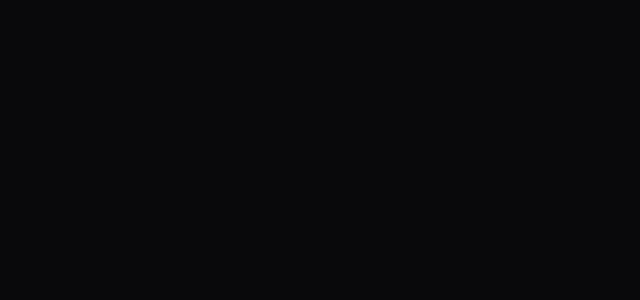
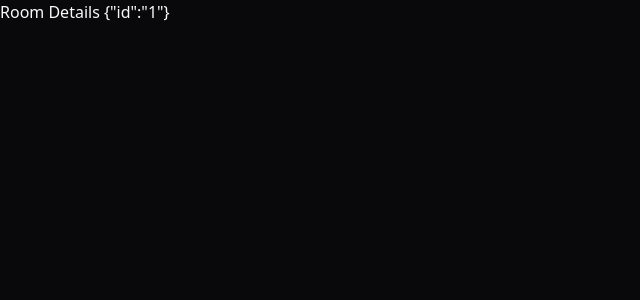
Before and after one commit to gabrielpriegoo/letmeask-agents, a React (Vite) app in the folder client/: page /room/1 in a window 1280 px wide. Before the commit this address had no page. Shown: the top 300 px of the page, without its empty margins (0-640 px from the left). Built offline with nearby package versions, Linux system fonts and the light colour scheme.

Commit message:
feat: :sparkles: update room routing and enhance room list with links

```diff
--- a/client/src/app.tsx
+++ b/client/src/app.tsx
@@ -1,7 +1,7 @@
+import { QueryClient, QueryClientProvider } from "@tanstack/react-query";
 import { BrowserRouter, Route, Routes } from "react-router-dom";
 import { CreateRoom } from "./pages/create-room";
 import { Room } from "./pages/room";
-import { QueryClient, QueryClientProvider } from "@tanstack/react-query";
 
 const queryClient = new QueryClient();
 
@@ -11,7 +11,7 @@ export const App = () => {
       <BrowserRouter>
         <Routes>
           <Route element={<CreateRoom />} index />
-          <Route element={<Room />} path="/room" />
+          <Route element={<Room />} path="/room/:id" />
         </Routes>
       </BrowserRouter>
     </QueryClientProvider>
--- a/client/src/pages/create-room.tsx
+++ b/client/src/pages/create-room.tsx
@@ -22,8 +22,8 @@ export const CreateRoom = () => {
       <div>{isLoading && <p>Carregando...</p>}</div>
       <div>
         {data?.map((room) => (
-          <div key={room.id}>
-            <p>{room.name}</p>
+          <div key={room.id} className="flex flex-col gap-2">
+            <Link to={`/room/${room.id}`}>{room.name}</Link>
           </div>
         ))}
       </div>
--- a/client/src/pages/room.tsx
+++ b/client/src/pages/room.tsx
@@ -1,7 +1,19 @@
+import { Navigate, useParams } from "react-router-dom";
+
+type RoomParams = {
+  id: string;
+};
+
 export const Room = () => {
+  const params = useParams<RoomParams>();
+
+  if (!params.id) {
+    return <Navigate replace to="/" />;
+  }
+
   return (
     <div>
-      <h1>Room Details</h1>
+      <p>Room Details {JSON.stringify(params)}</p>
     </div>
   );
 };
```
